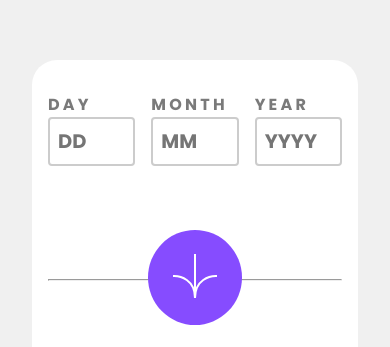
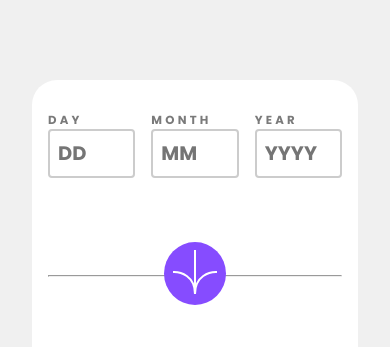
Before and after one commit to moryyiim/age-calculator-app, a plain HTML site: page index.html in a window 390 px wide. Shown: the part 110-457 px from the top of the page. Drawn offline with Linux system fonts and the light colour scheme.

Commit message:
fix mobile styling

```diff
--- a/css/styles.css
+++ b/css/styles.css
@@ -159,6 +159,7 @@ input[type="text"] {
 .attribution {
   font-size: 11px;
   text-align: center;
+  margin-bottom: 5vh;
 }
 .attribution a {
   color: hsl(228, 45%, 44%);
@@ -183,6 +184,14 @@ input[type="text"] {
     font-size: 3vw;
   }
 
+  label {
+    font-size: 3vw;
+  }
+
+  .submit {
+    padding: 0.5rem;
+  }
+
   .btn-container {
     justify-content: center;
     margin: 2rem 0;
```
